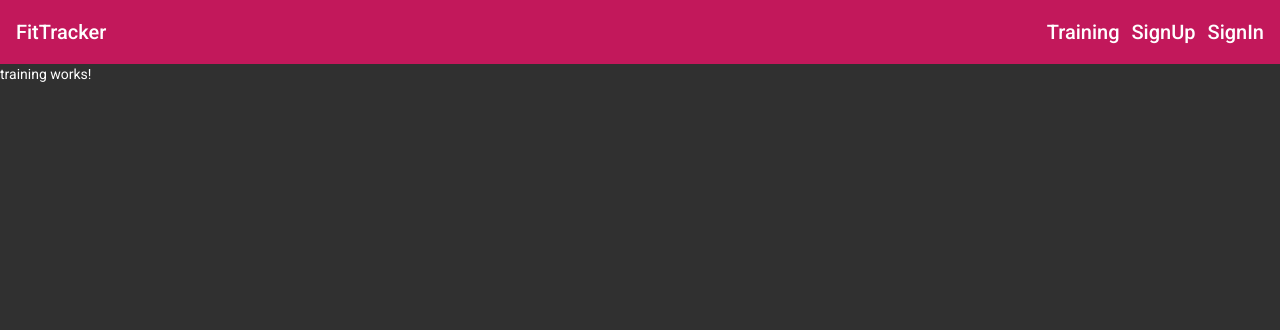
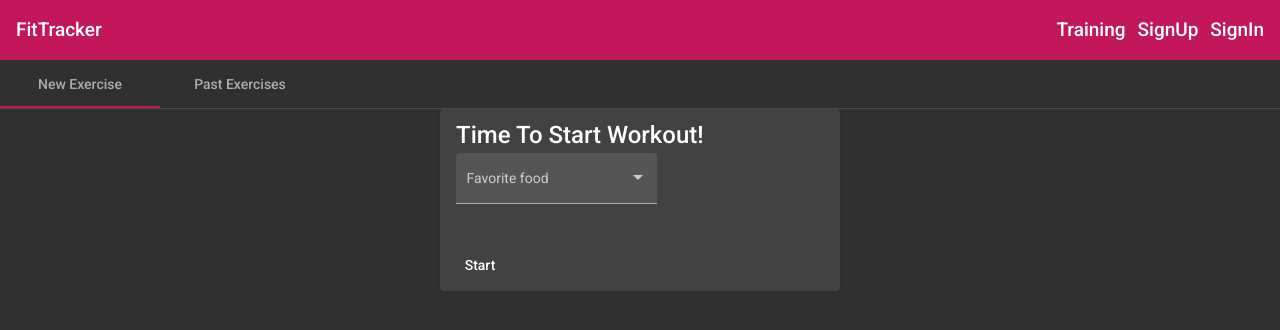
Before and after one commit to AyariAhmed/angular-fitness-tracker, an Angular app: page /training in a window 1280 px wide. Shown: the top 330 px of the page. Built offline with nearby package versions, Linux system fonts and the light colour scheme.

Commit message:
Welcome screen adjusted

```diff
--- a/src/app/app.component.scss
+++ b/src/app/app.component.scss
@@ -1,12 +1,7 @@
 mat-sidenav-container,mat-sidenav-content,mat-sidenav{
   height: 100%;
 }
-mat-toolbar{
-  height: 57px;
-  margin-bottom: 25px;
-  font-size: 17px;
 
-}
 mat-sidenav{
   width: 250px;
 }
--- a/src/app/navigation/header/header.component.scss
+++ b/src/app/navigation/header/header.component.scss
@@ -10,3 +10,7 @@ a{
   padding: 0;
   margin: 0;
 }
+mat-toolbar{
+  height: 60px;
+  font-size: 19px;
+}
--- a/src/app/training/new-training/new-training.component.html
+++ b/src/app/training/new-training/new-training.component.html
@@ -1 +1,30 @@
-<p>new-training works!</p>
+<section class="new-training" fxLayout fxLayoutAlign="center">
+  <mat-card fxFlex="400px">
+    <mat-card-title>
+      Time To Start Workout!
+    </mat-card-title>
+    <mat-card-content>
+      <mat-form-field appearance="fill">
+        <mat-label>Favorite food</mat-label>
+        <mat-select>
+          <mat-option value="crunches">
+            Crunches
+          </mat-option>
+          <mat-option value="touch-toes">
+            Touch Toes
+          </mat-option>
+          <mat-option value="side-lunges">
+            Side Lunges
+          </mat-option>
+          <mat-option value="burpees">
+            Burpees
+          </mat-option>
+        </mat-select>
+      </mat-form-field>
+    </mat-card-content>
+    <mat-card-actions>
+      <button type="submit" mat-button>Start</button>
+    </mat-card-actions>
+  </mat-card>
+
+</section>
--- a/src/app/training/training.component.html
+++ b/src/app/training/training.component.html
@@ -1 +1,4 @@
-<p>training works!</p>
+<mat-tab-group >
+  <mat-tab label="New Exercise"> <app-new-training></app-new-training> </mat-tab>
+  <mat-tab label="Past Exercises"> <app-past-trainings></app-past-trainings> </mat-tab>
+</mat-tab-group>
--- a/src/app/welcome/welcome.component.html
+++ b/src/app/welcome/welcome.component.html
@@ -1 +1,15 @@
-<p>welcome works!</p>
+<div class="welcome" fxLayout.lt-sm="column" fxLayout.gt-sm="row" fxLayoutAlign="center center"
+     fxLayoutGap.gt-sm="10%">
+  <section>
+    <h1>ACTIVITY</h1>
+    <p>Stay active and enjoy better health and more fun!</p>
+  </section>
+  <section>
+    <h1>COMMUNITY</h1>
+    <p>Get to know other people and share you passion!</p>
+  </section>
+  <section>
+    <h1>Challenges</h1>
+    <p>Never stop! Dive into new challenges every day</p>
+  </section>
+</div>
--- a/src/app/welcome/welcome.component.scss
+++ b/src/app/welcome/welcome.component.scss
@@ -0,0 +1,3 @@
+.welcome{
+  text-align: center;
+}
```
Also changed, not shown: src/app/material.module.ts (+11 -2 lines).
